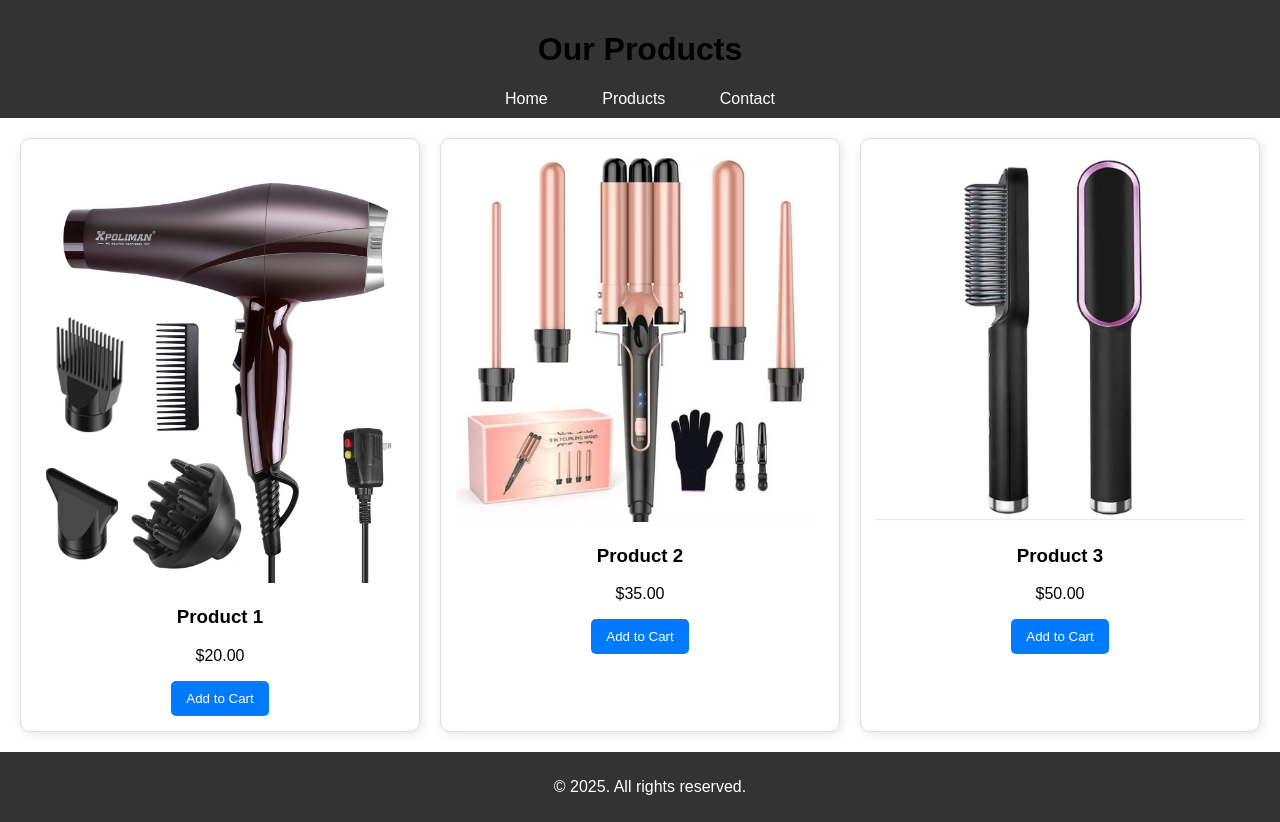
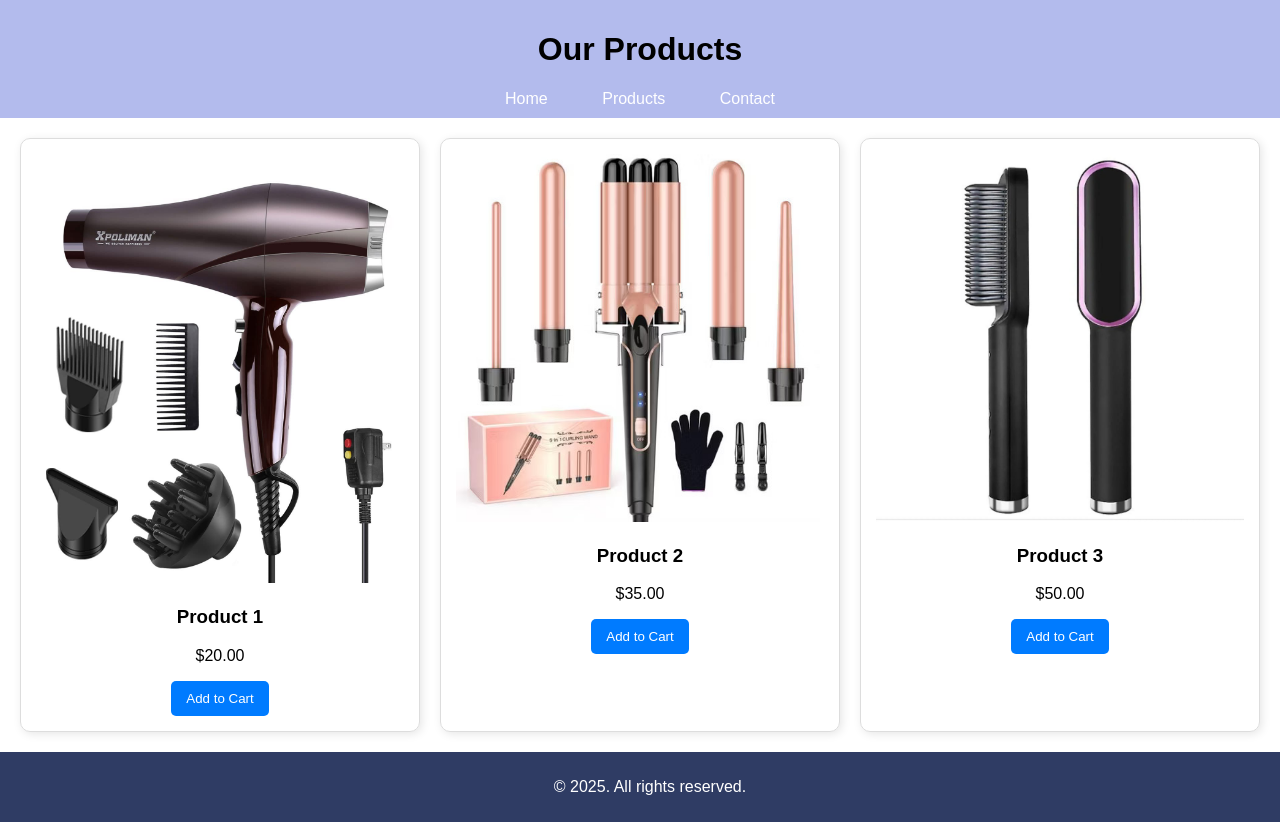
Before and after one commit to FarihaAfroz/mid-prac, a plain HTML site: page products.html in a window 1280 px wide. Drawn offline with Linux system fonts and the light colour scheme.

Commit message:
Third Commit

```diff
--- a/styles.css
+++ b/styles.css
@@ -10,7 +10,7 @@ body {
 
 /* Header & Navigation */
 header {
-    background-color: #333;
+    background-color: #b3bbed;
     padding: 10px 0;
     text-align: center;
 }
@@ -33,7 +33,7 @@ nav ul li a {
 }
 
 nav ul li a:hover {
-    background-color: #555;
+    background-color: #578cf5;
     border-radius: 5px;
 }
 
@@ -63,7 +63,7 @@ nav ul li a:hover {
     padding: 15px;
     text-align: center;
     border-radius: 10px;
-    box-shadow: 2px 2px 10px rgba(0,0,0,0.1);
+    box-shadow: 2px 2px 10px rgba(0, 0, 0, 0.1);
 }
 
 .product-card img {
@@ -93,7 +93,7 @@ button:hover {
 
 /* Footer */
 footer {
-    background-color: #333;
+    background-color: #2f3c64;
     color: white;
     text-align: center;
     padding: 10px;
```
